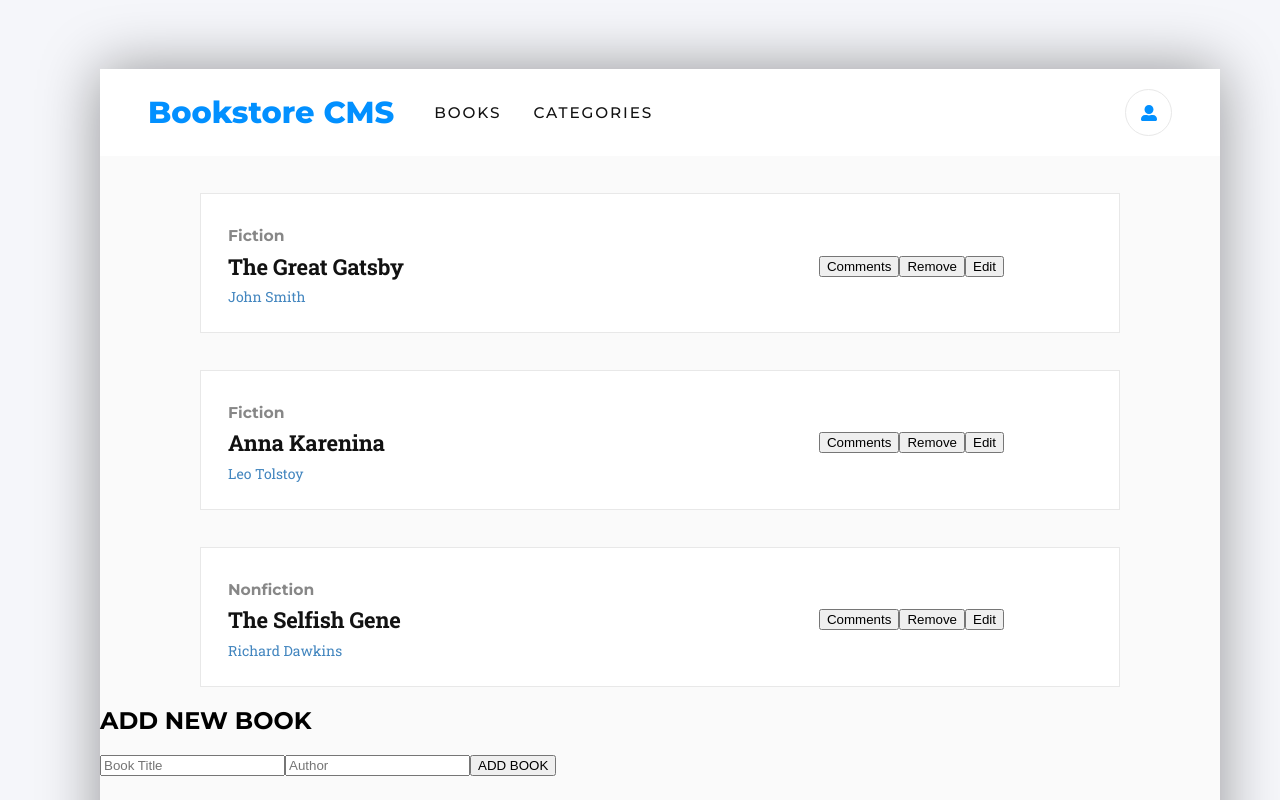
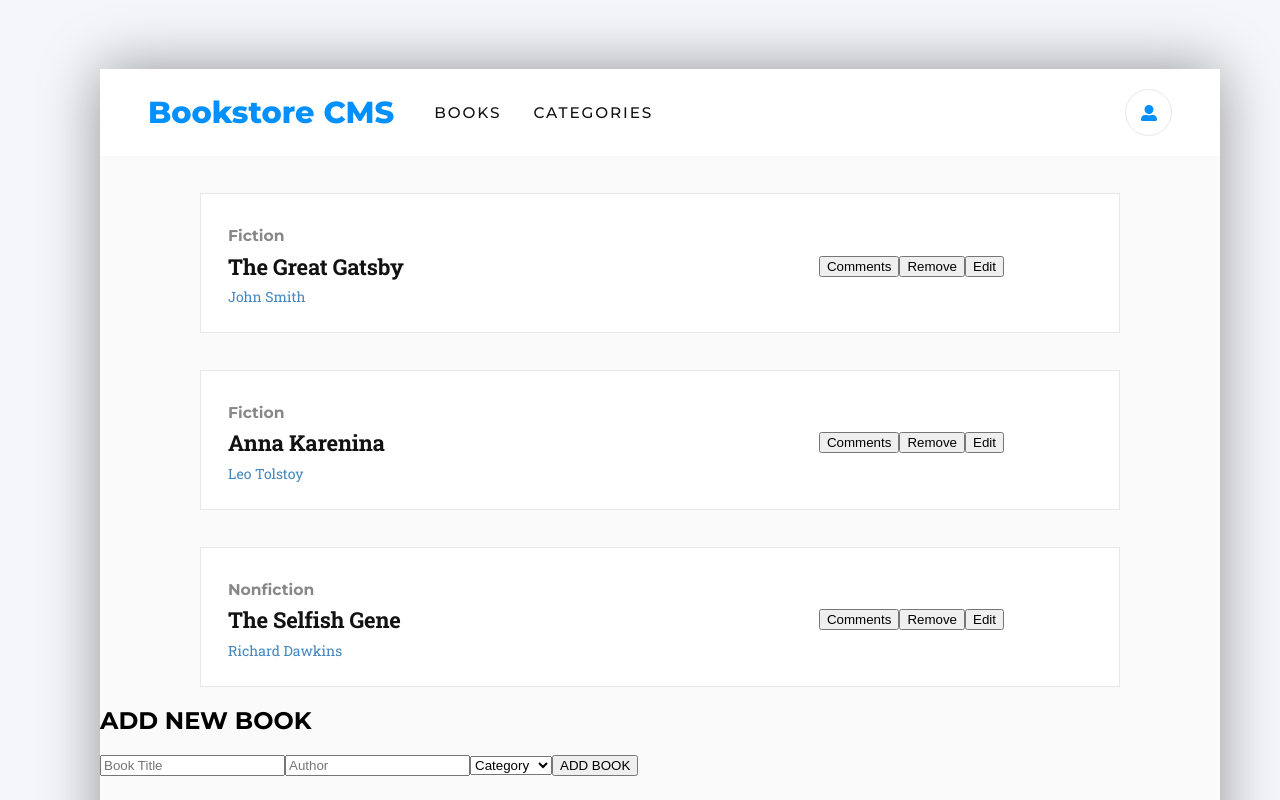
Before and after one commit to Fombi-Favour/bookstore, a React (Create React App) app: page / in a window 1280 px wide. Shown: the top 800 px of the page. Built offline with nearby package versions, Linux system fonts and the light colour scheme.

Commit message:
Update AddBooks.jsx

```diff
--- a/src/components/AddBooks.jsx
+++ b/src/components/AddBooks.jsx
@@ -1,14 +1,44 @@
-import React from 'react';
+import React, { useState } from 'react';
+import { useDispatch } from 'react-redux';
+import { v4 as uuid } from 'uuid';
+import { addBook } from '../redux/books/booksSlice';
 
-const AddBooks = () => (
-  <div>
-    <h2>ADD NEW BOOK</h2>
-    <form>
-      <input type="text" placeholder="Book Title" />
-      <input type="text" placeholder="Author" />
-      <button type="submit">ADD BOOK</button>
-    </form>
-  </div>
-);
+const AddBooks = () => {
+  const [title, setTitle] = useState('');
+  const [author, setAuthor] = useState('');
+  const [category, setCategory] = useState('');
+
+  const dispatch = useDispatch();
+
+  const addNew = () => {
+    const newBook = {
+      itemId: uuid(),
+      title,
+      author,
+      category,
+    };
+    dispatch(addBook(newBook));
+    setTitle('');
+    setAuthor('');
+    setCategory('');
+  };
+
+  return (
+    <div>
+      <h2>ADD NEW BOOK</h2>
+      <div>
+        <input type="text" value={title} onChange={(e) => setTitle(e.target.value)} placeholder="Book Title" />
+        <input type="text" value={author} onChange={(e) => setAuthor(e.target.value)} placeholder="Author" />
+        <select value={category} onChange={(e) => setCategory(e.target.value)}>
+          <option value="other">Category</option>
+          <option value="action">Action</option>
+          <option value="fiction">Fiction</option>
+          <option value="nonfiction">Nonfiction</option>
+        </select>
+        <button type="button" onClick={addNew}>ADD BOOK</button>
+      </div>
+    </div>
+  );
+};
 
 export default AddBooks;
```
